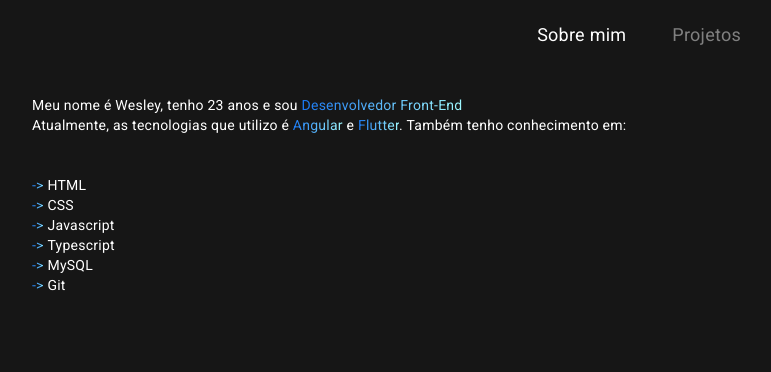
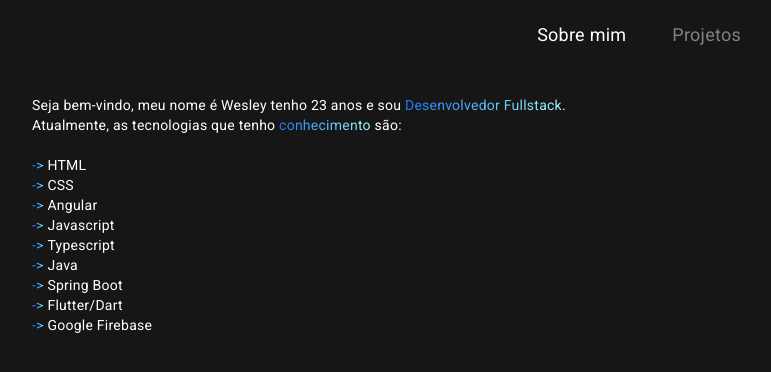
Before and after one commit to weesleycabral/site-pessoal, an Angular app: page /about in a window 1280 px wide. Shown: the top 372 px of the page, without its empty margins (249-1020 px from the left). Built offline with nearby package versions, Linux system fonts and the light colour scheme; some icons are missing.

Commit message:
Update developer information and skills

```diff
--- a/src/app/pages/about/about.component.html
+++ b/src/app/pages/about/about.component.html
@@ -1,22 +1,24 @@
 <div class="container">
   <div>
     <span class="welcome"
-      >Meu nome é Wesley, tenho 23 anos e sou
-      <span class="tech">Desenvolvedor Front-End</span></span
+      >Seja bem-vindo, meu nome é Wesley tenho 23 anos e sou
+      <span class="tech">Desenvolvedor Fullstack</span>.</span
     >
   </div>
 
   <div>
     <span class="welcome">
-      Atualmente, as tecnologias que utilizo é <span class="tech">Angular</span> e
-      <span class="tech">Flutter</span>. Também tenho conhecimento em: <br>
+      Atualmente, as tecnologias que tenho <span class="tech">conhecimento</span> são:
     </span>
     <br><br>
     <span class="tech">->&nbsp;</span><span class="welcome">HTML</span> <br>
     <span class="tech">->&nbsp;</span><span class="welcome">CSS</span> <br>
+    <span class="tech">->&nbsp;</span><span class="welcome">Angular</span> <br>
     <span class="tech">->&nbsp;</span><span class="welcome">Javascript</span> <br>
     <span class="tech">->&nbsp;</span><span class="welcome">Typescript</span> <br>
-    <span class="tech">->&nbsp;</span><span class="welcome">MySQL</span> <br>
-    <span class="tech">->&nbsp;</span><span class="welcome">Git</span>
+    <span class="tech">->&nbsp;</span><span class="welcome">Java</span> <br>
+    <span class="tech">->&nbsp;</span><span class="welcome">Spring Boot</span> <br>
+    <span class="tech">->&nbsp;</span><span class="welcome">Flutter/Dart</span> <br>
+    <span class="tech">->&nbsp;</span><span class="welcome">Google Firebase</span> <br>
   </div>
 </div>
--- a/src/app/pages/home/home.component.html
+++ b/src/app/pages/home/home.component.html
@@ -8,7 +8,7 @@
         <div class="name-text">
           <!-- <h2>Eu sou</h2> -->
           <h1 style="font-size: 2.2rem; margin: 0; font-weight: 500">Wesley Lima</h1>
-          <p class="desc">Frontend Developer</p>
+          <p class="desc">Fullstack Developer</p>
         </div>
         <!-- <div style="
             -webkit-text-stroke: 1px black;
```
